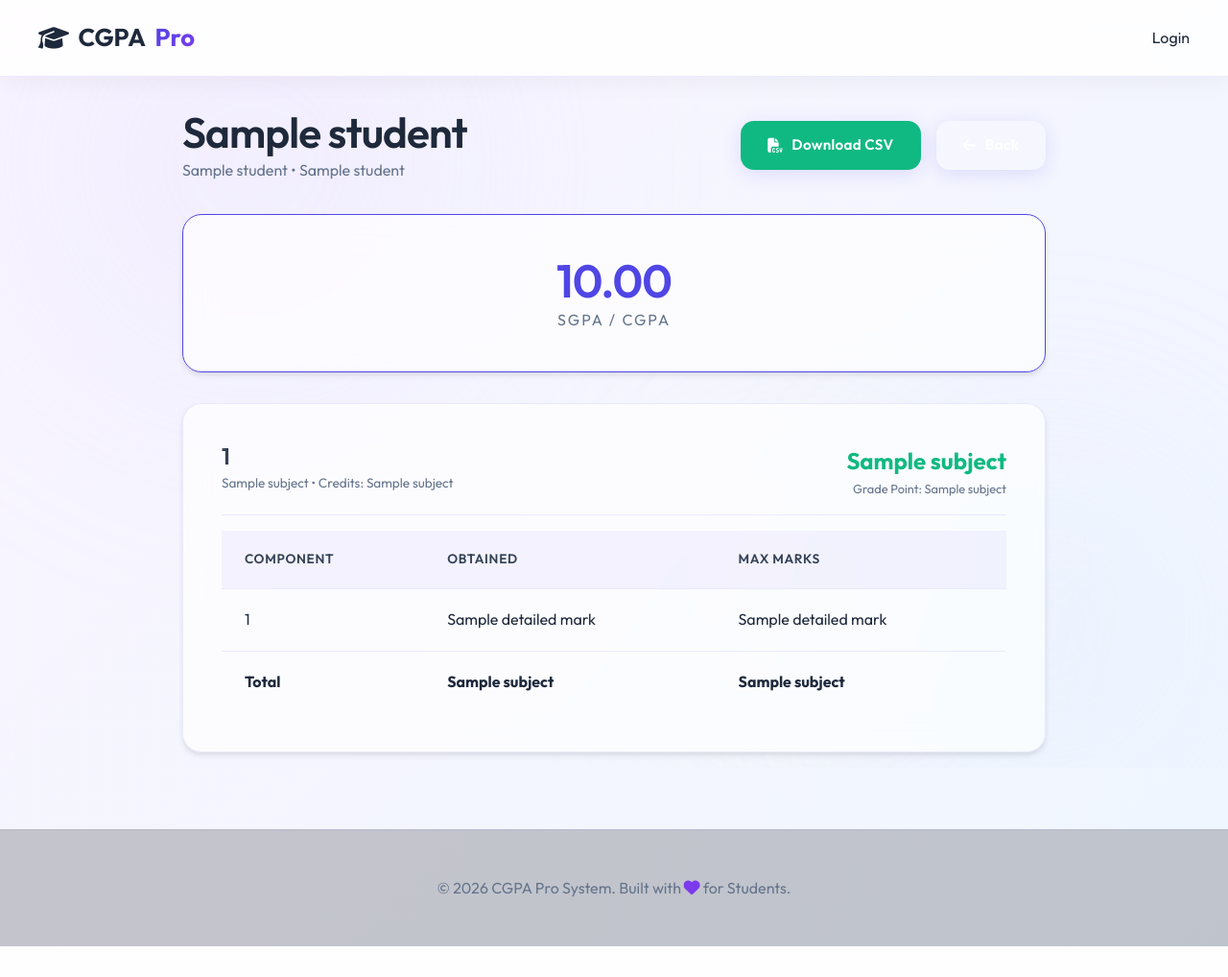
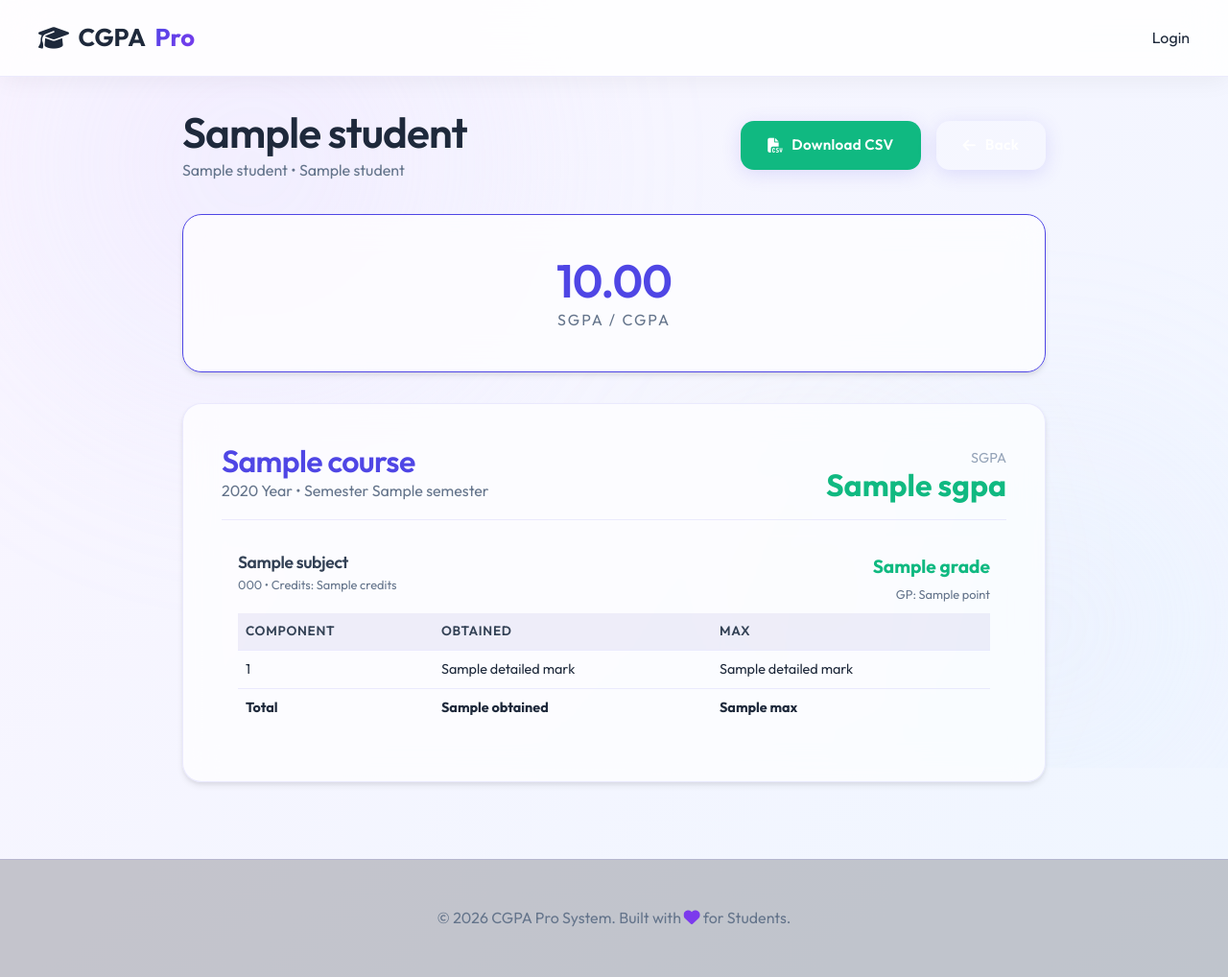
Before and after one commit to Rush1618/cgpa-calculator, a Flask app: template templates/admin_student_results.html in a window 1280 px wide. Shown: the whole page at 96% size. Before the commit the page ends 986 px from the top, so only its background shows below. Run offline with Flask 3, Linux system fonts and the light colour scheme; the template is opened without the code that fills it: most values are stand-ins (such as "Sample title", 1, 10 or a date in 2020).

Commit message:
FIX_CGPA_V4

```diff
--- a/app.py
+++ b/app.py
@@ -787,19 +787,64 @@ def view_student_marks(user_id):
     cursor.execute("SELECT * FROM users WHERE id=?", (user_id,))
     student = cursor.fetchone()
 
-    # Get Subject Results (Overview)
+    # Fetch subject results joined with subject and preset info
     cursor.execute("""
-        SELECT s.name, s.code, s.credits, sr.total_obtained, sr.total_max, sr.percentage, sr.grade, sr.grade_point, s.id
+        SELECT
+            p.id as preset_id,
+            p.course,
+            p.year,
+            p.semester,
+            s.name as subject_name,
+            s.code,
+            s.credits,
+            sr.total_obtained,
+            sr.total_max,
+            sr.percentage,
+            sr.grade,
+            sr.grade_point,
+            s.id as subject_id
         FROM subject_results sr
         JOIN subjects s ON sr.subject_id = s.id
+        JOIN presets p ON s.preset_id = p.id
         WHERE sr.user_id = ?
+        ORDER BY p.year DESC, p.semester DESC
     """, (user_id,))
-    subject_results = cursor.fetchall()
 
-    # Get Detailed Component Marks
+    raw_results = cursor.fetchall()
+
+    grouped_results = {}
     detailed_marks = {}
-    for res in subject_results:
-        subject_id = res[8] # the s.id selected at the end
+
+    for row in raw_results:
+        preset_id = row[0]
+        subject_id = row[12]
+
+        if preset_id not in grouped_results:
+            grouped_results[preset_id] = {
+                'course': row[1],
+                'year': row[2],
+                'semester': row[3],
+                'subjects': [],
+                'total_credits': 0,
+                'total_points': 0
+            }
+
+        grouped_results[preset_id]['subjects'].append({
+            'name': row[4],
+            'code': row[5],
+            'credits': row[6],
+            'obtained': row[7],
+            'max': row[8],
+            'percentage': row[9],
+            'grade': row[10],
+            'point': row[11],
+            'id': subject_id
+        })
+
+        grouped_results[preset_id]['total_credits'] += row[6]
+        grouped_results[preset_id]['total_points'] += (row[11] * row[6])
+
+        # Fetch component marks for this subject
         cursor.execute("""
             SELECT c.name, sm.marks_obtained, c.max_marks
             FROM student_marks sm
@@ -807,6 +852,13 @@ def view_student_marks(user_id):
             WHERE sm.user_id = ? AND c.subject_id = ?
         """, (user_id, subject_id))
         detailed_marks[subject_id] = cursor.fetchall()
+
+    # Calculate SGPA for each group
+    for pid, data in grouped_results.items():
+        if data['total_credits'] > 0:
+            data['sgpa'] = round(data['total_points'] / data['total_credits'], 2)
+        else:
+            data['sgpa'] = 0.0
 
     # Get Final CGPA
     cursor.execute("SELECT cgpa FROM cgpa WHERE user_id=?", (user_id,))
@@ -818,7 +870,7 @@ def view_student_marks(user_id):
     return render_template(
         'admin_student_results.html',
         student=student,
-        subject_results=subject_results,
+        grouped_results=grouped_results,
         detailed_marks=detailed_marks,
         cgpa=cgpa
     )
--- a/templates/admin_student_results.html
+++ b/templates/admin_student_results.html
@@ -29,55 +29,79 @@
         <p style="text-transform: uppercase; letter-spacing: 2px; color: var(--text-muted);">SGPA / CGPA</p>
     </div>
 
-    <div style="display: flex; flex-direction: column; gap: 1.5rem;">
-        {% for subject in subject_results %}
-        <div class="glass card">
+    <div style="display: flex; flex-direction: column; gap: 2rem;">
+        {% if not grouped_results %}
+        <div class="glass card" style="text-align: center; padding: 3rem;">
+            <p>No results calculated for this student yet.</p>
+        </div>
+        {% else %}
+
+        {% for preset_id, data in grouped_results.items() %}
+        <div class="glass card" style="border: 1px solid var(--glass-border);">
             <div
-                style="display: flex; justify-content: space-between; align-items: flex-start; margin-bottom: 1rem; border-bottom: 1px solid var(--glass-border); padding-bottom: 1rem;">
+                style="border-bottom: 1px solid var(--glass-border); padding-bottom: 1rem; margin-bottom: 1rem; display: flex; justify-content: space-between; align-items: flex-end;">
                 <div>
-                    <h3 style="margin: 0; color: var(--text-light);">{{ subject[0] }}</h3>
-                    <span style="font-size: 0.85rem; color: var(--text-muted);">{{ subject[1] }} &bull; Credits: {{
-                        subject[2] }}</span>
+                    <h2 style="margin: 0; color: var(--primary);">{{ data.course }}</h2>
+                    <p style="margin: 0; color: var(--text-muted);">{{ data.year }} Year &bull; Semester {{
+                        data.semester }}</p>
                 </div>
                 <div style="text-align: right;">
-                    <div class="{% if subject[6] == 'F' %}text-danger{% else %}text-success{% endif %}"
-                        style="font-size: 1.5rem; font-weight: bold;">
-                        {{ subject[6] }}
+                    <span style="font-size: 0.9rem; color: var(--text-dim); display: block;">SGPA</span>
+                    <span style="font-size: 2rem; font-weight: 700; color: var(--success); line-height: 1;">{{ data.sgpa
+                        }}</span>
                 </div>
-                    <div style="font-size: 0.8rem; color: var(--text-muted);">Grade Point: {{ subject[7] }}</div>
+            </div>
+
+            <div style="display: grid; gap: 1rem;">
+                {% for subject in data.subjects %}
+                <div
+                    style="background: rgba(255,255,255,0.03); border-radius: 8px; padding: 1rem; border: 1px solid rgba(255,255,255,0.05);">
+                    <div
+                        style="display: flex; justify-content: space-between; align-items: flex-start; margin-bottom: 0.5rem;">
+                        <div>
+                            <h3 style="margin: 0; font-size: 1.1rem; color: var(--text-light);">{{ subject.name }}</h3>
+                            <span style="font-size: 0.8rem; color: var(--text-muted);">{{ subject.code }} &bull;
+                                Credits: {{ subject.credits }}</span>
+                        </div>
+                        <div style="text-align: right;">
+                            <span class="{% if subject.grade == 'F' %}text-danger{% else %}text-success{% endif %}"
+                                style="font-size: 1.2rem; font-weight: bold; display: block;">
+                                {{ subject.grade }}
+                            </span>
+                            <span style="font-size: 0.8rem; color: var(--text-muted);">GP: {{ subject.point }}</span>
                         </div>
                     </div>
 
                     <!-- Detailed Components Table -->
-            <table class="glass-table" style="margin-bottom: 0;">
+                    <table class="glass-table" style="margin-bottom: 0; font-size: 0.9rem;">
                         <thead>
-                    <tr>
-                        <th>Component</th>
-                        <th>Obtained</th>
-                        <th>Max Marks</th>
+                            <tr style="background: rgba(0,0,0,0.02);">
+                                <th style="padding: 0.5rem;">Component</th>
+                                <th style="padding: 0.5rem;">Obtained</th>
+                                <th style="padding: 0.5rem;">Max</th>
                             </tr>
                         </thead>
                         <tbody>
-                    {% for comp in detailed_marks[subject[8]] %}
+                            {% for comp in detailed_marks[subject.id] %}
                             <tr>
-                        <td>{{ comp[0] }}</td>
-                        <td>{{ comp[1] }}</td>
-                        <td>{{ comp[2] }}</td>
+                                <td style="padding: 0.5rem;">{{ comp[0] }}</td>
+                                <td style="padding: 0.5rem;">{{ comp[1] }}</td>
+                                <td style="padding: 0.5rem;">{{ comp[2] }}</td>
                             </tr>
                             {% endfor %}
-                    <tr style="font-weight: bold; background: rgba(255,255,255,0.05);">
-                        <td>Total</td>
-                        <td>{{ subject[3] }}</td>
-                        <td>{{ subject[4] }}</td>
+                            <tr style="font-weight: bold; border-top: 1px solid rgba(255,255,255,0.1);">
+                                <td style="padding: 0.5rem;">Total</td>
+                                <td style="padding: 0.5rem;">{{ subject.obtained }}</td>
+                                <td style="padding: 0.5rem;">{{ subject.max }}</td>
                             </tr>
                         </tbody>
                     </table>
                 </div>
-        {% else %}
-        <div class="glass card" style="text-align: center; padding: 3rem;">
-            <p>No results calculated for this student yet.</p>
-        </div>
                 {% endfor %}
             </div>
         </div>
+        {% endfor %}
+        {% endif %}
+    </div>
+</div>
 {% endblock %}
```
Lines whose indentation alone changed are shown as unchanged.
